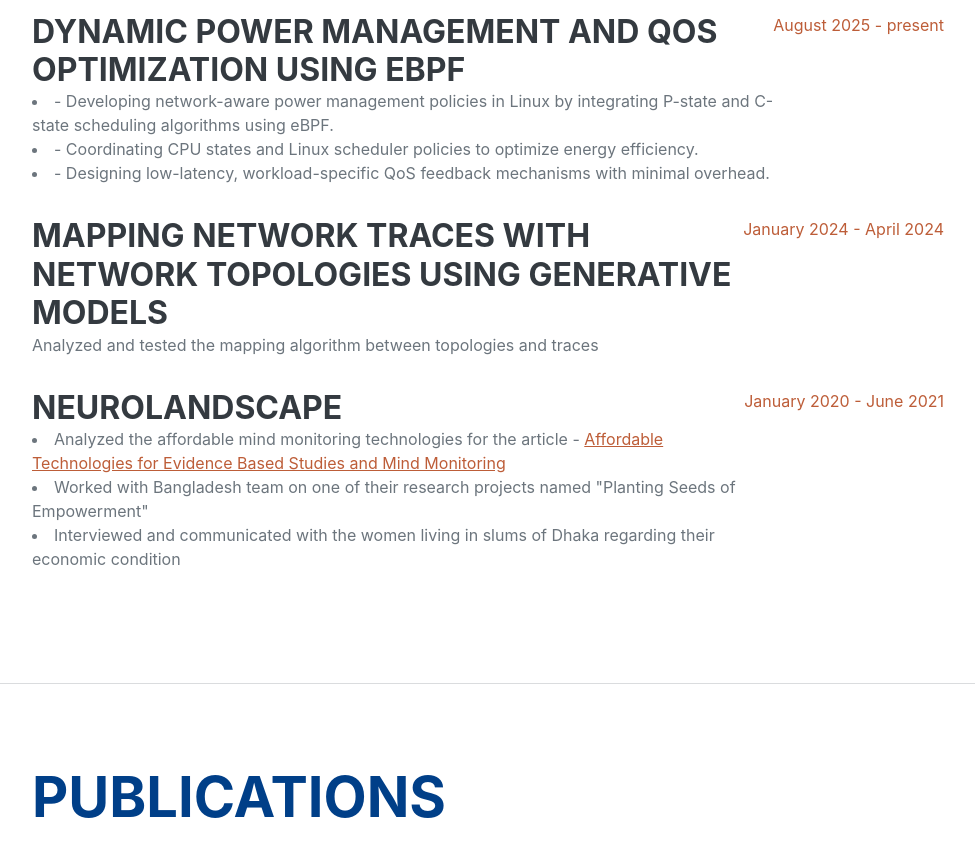
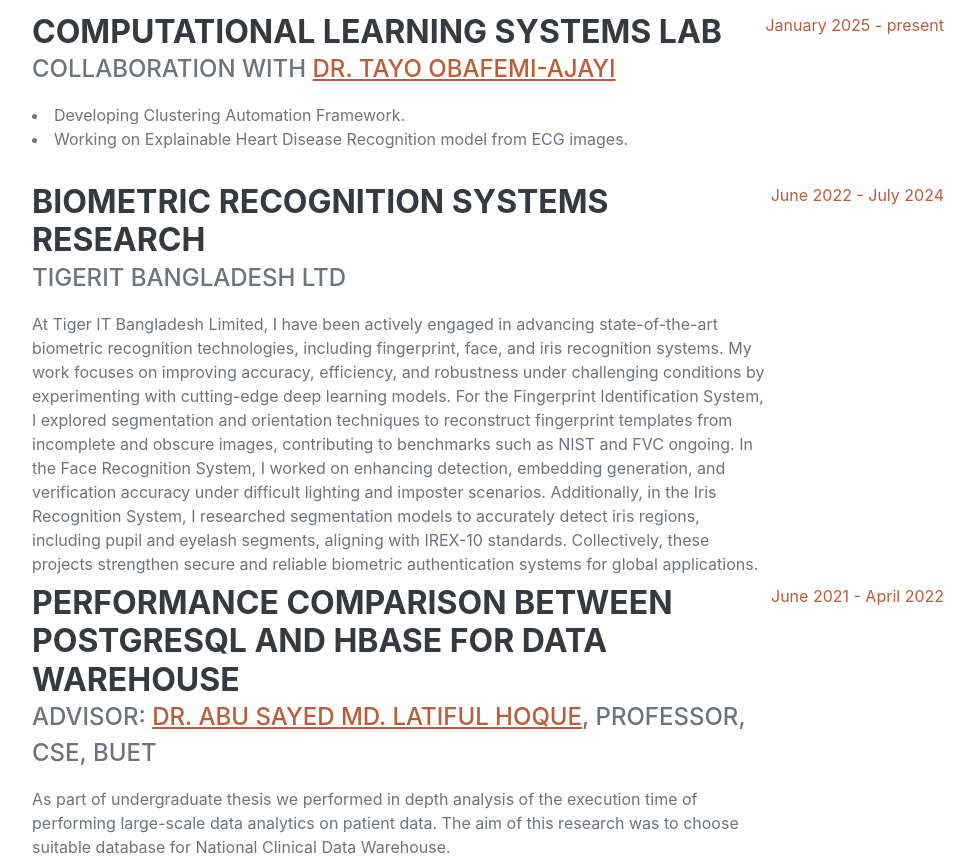
Before and after one commit to AbdurRahmanFahad/testwb, a plain HTML site: page index.html in a window 1280 px wide. Shown: the part 1851-2713 px from the top of the page, without its empty margins (288-1263 px from the left). Drawn offline with nearby package versions, Linux system fonts and the light colour scheme; a web font is replaced by a local one.

Commit message:
from home

```diff
--- a/index.html
+++ b/index.html
@@ -68,7 +68,7 @@
                             <h3 class="mb-0">Missouri State University</h3>
                             <div class="subheading mb-3">Master of Science</div>
                             <div>Computer Science</div>
-                            <p>Advisor: <b><a href="https://computerscience.missouristate.edu/RazibIqbal/">Razib Iqbal</a></b></p>
+                            <p>Thesis Supervisor: <b><a href="https://computerscience.missouristate.edu/RazibIqbal/">Razib Iqbal</a></b></p>
                             <p>CGPA: 4.00 / 4.00</p>
                             <p><b>Relevant Coursework: </b><br>
                                 Information Retrieval, Explainable AI, Deep Learning, Computer Vision, Software Test/Quality Assurance.
@@ -100,61 +100,64 @@
                 <h2 class="mb-3" style="color: #003f88;">Research</h2>
                 <div class="d-flex flex-column flex-md-row justify-content-between mb-2">
                     <div class="flex-grow-1">
-                        <h3 class="mb-0">Dynamic Power Management and QoS Optimization using eBPF</h3>
+                        <h3 class="mb-0">Computational Learning Systems Lab</h3>
+                        <div class="subheading mb-3">Collaboration with
+                            <a href="https://www.missouristate.edu/EGR/CLS/profile-display.aspx?p=TayoObafemiAjayi">
+                                Dr. Tayo Obafemi-Ajayi</a></div>
                         <div>
                             <li>
-                                - Developing network-aware power management policies in Linux by integrating P-state and C-state scheduling algorithms using eBPF.
+                                Developing Clustering Automation Framework.
                             </li>
                             <li>
-                                - Coordinating CPU states and Linux scheduler policies to optimize energy efficiency.
-                            </li>
-                            <li>
-                                - Designing low-latency, workload-specific QoS feedback mechanisms with minimal overhead.
+                                Working on Explainable Heart Disease Recognition model from ECG images.
                             </li>
                         </div>
                         <br />
                     </div>
                     <p></p>
-                    <div class="flex-shrink-0"><span class="text-primary">August 2025 - present</span></div>
+                    <div class="flex-shrink-0"><span class="text-primary">January 2025 - present</span></div>
                 </div>
                 <div class="d-flex flex-column flex-md-row justify-content-between mb-2">
-                    <!-- <div class="row-mb-5">
-                            <div class="col-lg-8 col-md-8 col-sm-12"> -->
                     <div class="flex-grow-1">
-                        <h3 class="mb-0">Mapping Network Traces with Network Topologies using Generative Models</h3>
-                        <!-- <div class="subheading mb-3">Supervisor: Dr. Tanzima Hashem, Professor, CSE, BUET</div> -->
-                        <div>Analyzed and tested the mapping algorithm between topologies and traces
+                        <h3 class="mb-0">Biometric Recognition Systems Research</h3>
+                        <div class="subheading mb-3">TigerIT Bangladesh Ltd</div>
+                        <div>
+                            At Tiger IT Bangladesh Limited, I have been actively engaged in advancing
+                            state-of-the-art biometric recognition technologies, including fingerprint,
+                            face, and iris recognition systems. My work focuses on improving accuracy, efficiency,
+                            and robustness under challenging conditions by experimenting with cutting-edge deep learning models.
+                            For the Fingerprint Identification System, I explored segmentation and orientation techniques
+                            to reconstruct fingerprint templates from incomplete and obscure images, contributing to benchmarks
+                            such as NIST and FVC ongoing. In the Face Recognition System,
+                            I worked on enhancing detection, embedding generation, and verification accuracy
+                            under difficult lighting and imposter scenarios. Additionally, in the Iris Recognition
+                            System, I researched segmentation models to accurately detect iris regions,
+                            including pupil and eyelash segments, aligning with IREX-10 standards.
+                            Collectively, these projects strengthen secure and reliable biometric
+                            authentication systems for global applications.
                         </div>
-                        <br />
-                        <!-- <b>Tools</b>: Autoencoder, Attention Mechanism, Spatio-temporal Deep Learning Model
-                                    <br>
-                                    <b>Model Architecture</b>: Click <a href="assets/img/Model.jpg" target="_blank">here</a> to get an overview of the model architecture. -->
-
                     </div>
                     <p></p>
-                    <div class="flex-shrink-0"><span class="text-primary">January 2024 - April 2024</span></div>
+                    <div class="flex-shrink-0"><span class="text-primary">June 2022 - July 2024</span></div>
                 </div>
+
                 <div class="d-flex flex-column flex-md-row justify-content-between mb-2">
-                    <!-- <div class="row-mb-5">
-                                <div class="col-lg-8 col-md-8 col-sm-12"> -->
                     <div class="flex-grow-1">
-                        <h3 class="mb-0">NeuroLandscape</h3>
-                        <!-- <div class="subheading mb-3">Supervisor: Dr. Tanzima Hashem, Professor, CSE, BUET</div> -->
+                        <h3 class="mb-0">Performance Comparison Between PostgreSQL and Hbase for Data Warehouse</h3>
+                        <div class="subheading mb-3">Advisor: <a href="https://cse.buet.ac.bd/faculty/faculty_detail/asmlatifulhoque">
+                            Dr. Abu Sayed Md. Latiful Hoque</a>, Professor, CSE, BUET
+
+                        </div>
                         <div>
-                            <li>Analyzed the affordable mind monitoring technologies for the article - <a
-                                    target="_blank"
-                                    href="https://neurolandscape.org/2020/10/23/affordable-technologies-for-mind-monitoring/">Affordable
-                                    Technologies for Evidence Based Studies and Mind Monitoring</a>
-                            </li>
-                            <li>Worked with Bangladesh team on one of their research projects named "Planting Seeds of
-                                Empowerment"</li>
-                            <li>Interviewed and communicated with the women living in slums of Dhaka regarding
-                                their economic condition</li>
+                            <p>
+                                As part of undergraduate thesis we performed in depth analysis of the execution time of performing large-scale data analytics
+                                on patient data. The aim of this research was to choose suitable database for National Clinical Data Warehouse.
+                            </p>
                         </div>
                         <br />
                     </div>
                     <p></p>
-                    <div class="flex-shrink-0"><span class="text-primary">January 2020 - June 2021</span></div>
+                    <div class="flex-shrink-0"><span class="text-primary">June 2021 - April 2022</span></div>
                 </div>
             </div>
         </section>
@@ -400,7 +403,7 @@
                     </li>
                     <li>
                         <span class="fa-li"><i class="fas fa-check"></i></span>
-                        <b>Miscellaneous: </b> Pytorch, NumPy, Pandas, Docker, Git, Angular, Oracle, PostgreSQL, MongoDB,
+                        <b>Miscellaneous: </b> Pytorch, NumPy, Pandas, OpenCV, Docker, Git, Angular, Oracle, PostgreSQL, MongoDB,
                         Scikit-learn, Android Development, Latex
                     </li>
                     <li>
@@ -416,8 +419,10 @@
             <section class="resume-section" id="interests">
                 <div class="resume-section-content">
                     <h2 class="mb-5">Interests</h2>
-                    <p>Apart from being a web developer, I enjoy most of my time being outdoors. In the winter, I am an avid skier and novice ice climber. During the warmer months here in Colorado, I enjoy mountain biking, free climbing, and kayaking.</p>
-                    <p class="mb-0">When forced indoors, I follow a number of sci-fi and fantasy genre movies and television shows, I am an aspiring chef, and I spend a large amount of my free time exploring the latest technology advancements in the front-end web development world.</p>
+                    <p>
+                        I love doing a little bit of photograph.
+                    </p>
+                    <p> I also love to solve coding problems. </p>
                 </div>
             </section>
             <hr class="m-0" />
```
